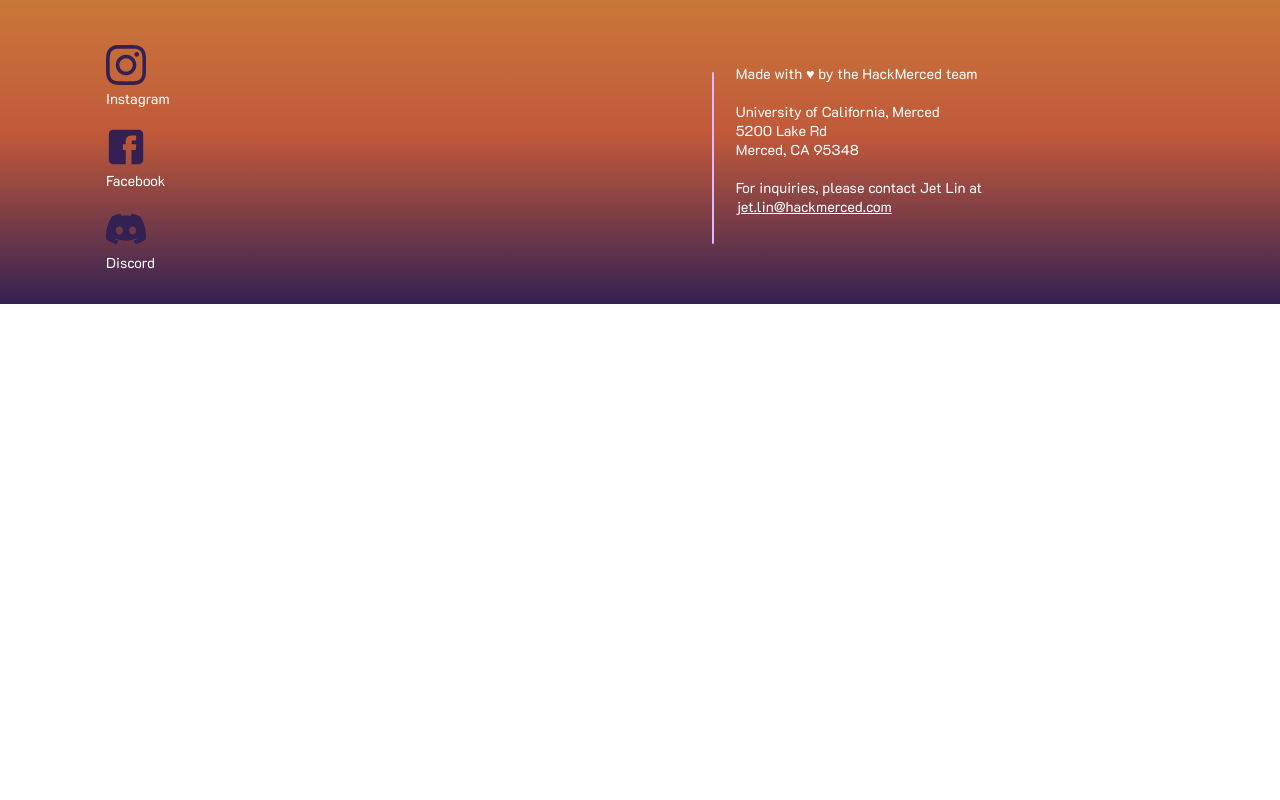
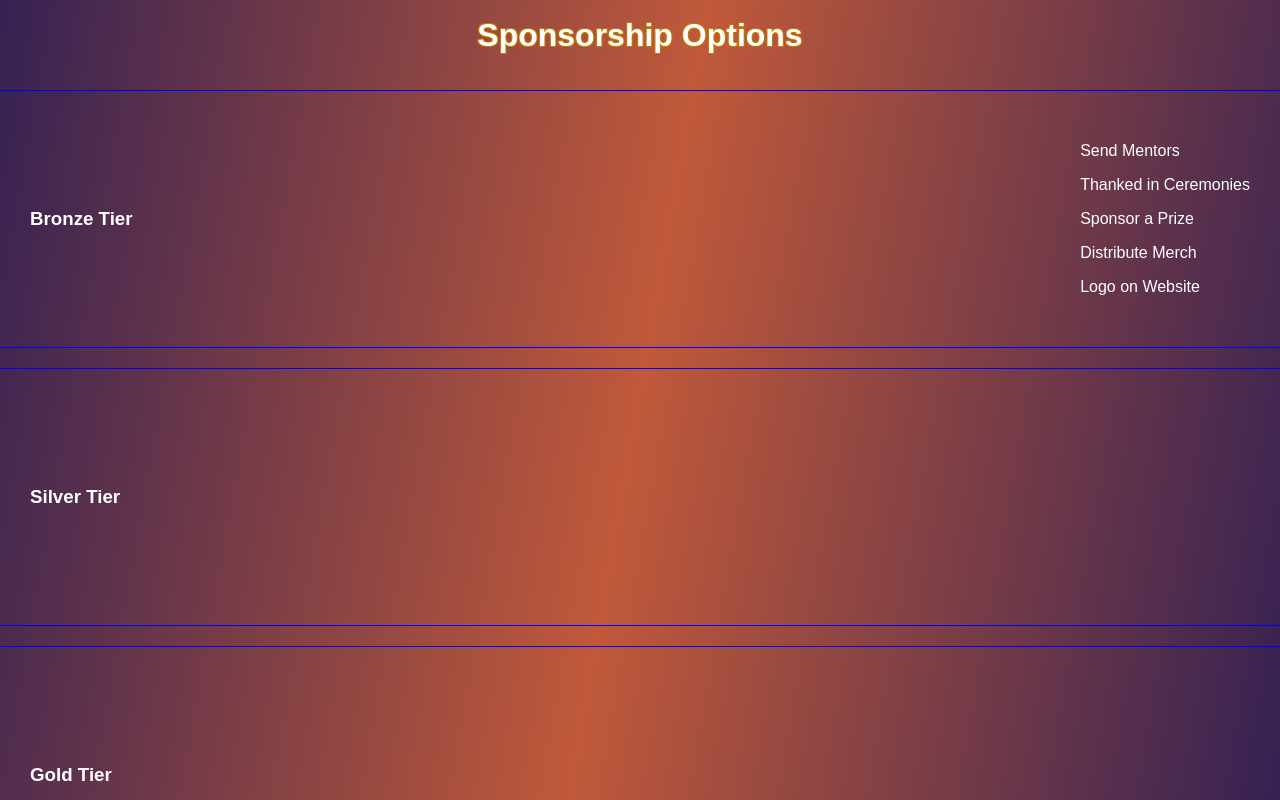
Before and after one commit to HackMerced/HackMerced-X, a React (Create React App) app: page /sponsorus in a window 1280 px wide. Shown: the part 1820-2620 px from the top of the page. Before the commit the page ends 2124 px from the top, so only its background shows below. Built offline with nearby package versions, Linux system fonts and the light colour scheme.

Commit message:
make draft for third page layout

```diff
--- a/src/Components/Sponsorship-Deck/FourthPage.js
+++ /dev/null
@@ -1,11 +0,0 @@
-import React from 'react';
-
-const FourthPage = () => {
-    return (
-        <section className='contain-fourth-page'>
-
-        </section>
-    )
-};
-
-export default FourthPage;
--- a/src/Components/Sponsorship-Deck/SponsorshipDeck.css
+++ b/src/Components/Sponsorship-Deck/SponsorshipDeck.css
@@ -197,6 +197,48 @@
 
 
 
+/* Third Page CSS */
+.contain-third-page {
+    width: 100%;
+    display: flex;
+    flex-direction: column;
+    background: linear-gradient(-80deg, #342153 5%, #C0593A, #342153);
+    align-items: center;
+    overflow-x: hidden;
+    padding: 25px 0 50px 0;
+}
+
+.contain-third-page h1 {
+    font-size: 32px;
+    color: white;
+    font-family: sans-serif;
+    text-shadow: -1px -1px 0 #C37705, 1px -1px 0 #C37705, -1px 1px 0 #C37705, 1px 1px 0 #C37705;
+}
+
+.sponsor-tiers {
+    width: 100%;
+    height: 256px;
+    margin: 10px 0 10px 0;
+    color: #FFFF;
+    font-family: sans-serif;
+    border: 1px solid blue;
+    display: flex;
+    align-items: center;
+    justify-content: space-between;
+}
+
+.sponsor-tiers h3 {
+    margin-left: 30px;
+}
+
+.tier-items {
+    margin-right: 30px;
+}
+
+
+
+
+
 /* Animations */
 @keyframes pop-up {
     100% {
--- a/src/Components/Sponsorship-Deck/SponsorshipDeck.js
+++ b/src/Components/Sponsorship-Deck/SponsorshipDeck.js
@@ -2,7 +2,6 @@ import React from 'react';
 import FirstPage from './FirstPage';
 import SecondPage from './SecondPage';
 import ThirdPage from './ThirdPage';
-import FourthPage from './FourthPage';
 import './SponsorshipDeck.css';
 
 const SponsorshipDeck = () => {
@@ -11,7 +10,6 @@ const SponsorshipDeck = () => {
             <FirstPage />
             <SecondPage />
             <ThirdPage />
-            <FourthPage />
         </>
     )
 };
--- a/src/Components/Sponsorship-Deck/ThirdPage.js
+++ b/src/Components/Sponsorship-Deck/ThirdPage.js
@@ -3,7 +3,26 @@ import React from 'react';
 const ThirdPage = () => {
     return (
         <section className='contain-third-page'>
-
+            <h1>Sponsorship Options</h1>
+            <div className='sponsor-tiers'>
+                <h3>Bronze Tier</h3>
+                <div className='tier-items'>
+                    <p>Send Mentors</p>
+                    <p>Thanked in Ceremonies</p>
+                    <p>Sponsor a Prize</p>
+                    <p>Distribute Merch</p>
+                    <p>Logo on Website</p>
+                </div>
+            </div>
+            <div className='sponsor-tiers'>
+                <h3>Silver Tier</h3>
+            </div>
+            <div className='sponsor-tiers'>
+                <h3>Gold Tier</h3>
+            </div>
+            <div className='sponsor-tiers'>
+                <h3>Platinum Tier</h3>
+            </div>
         </section>
     )
 };
```
Also changed, not shown: src/Components/Sponsorship-Deck/assets/bronze-tier.png (added).
